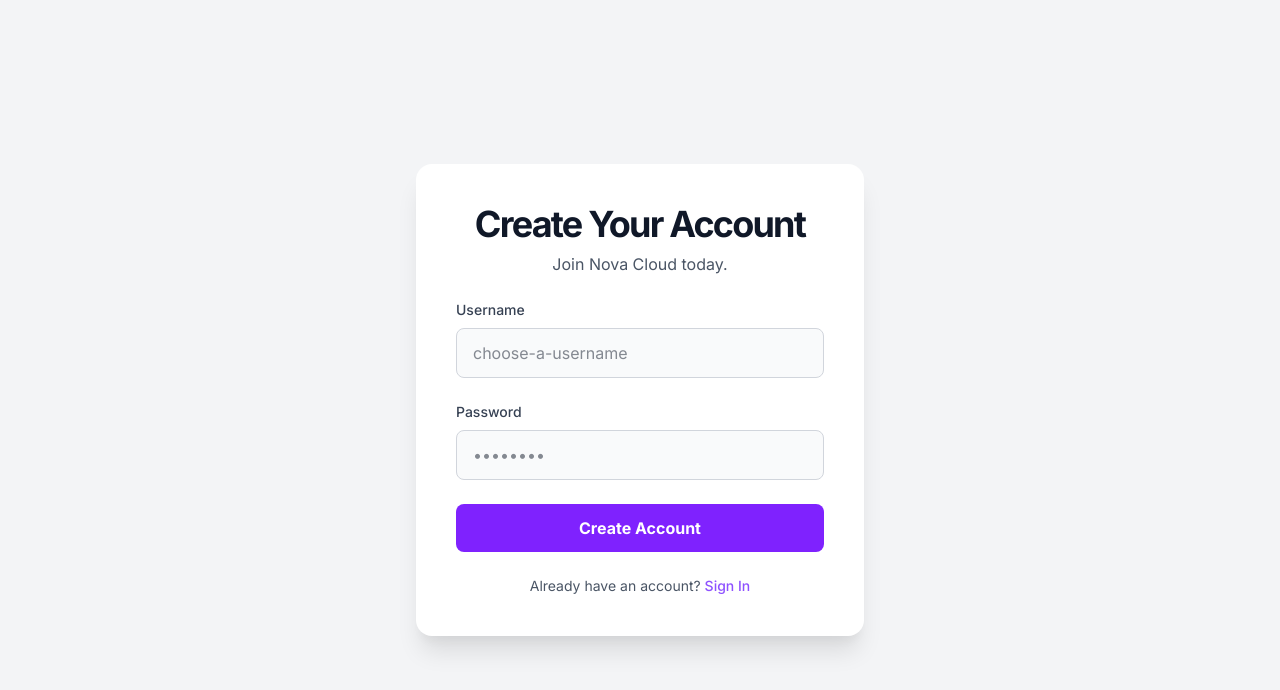
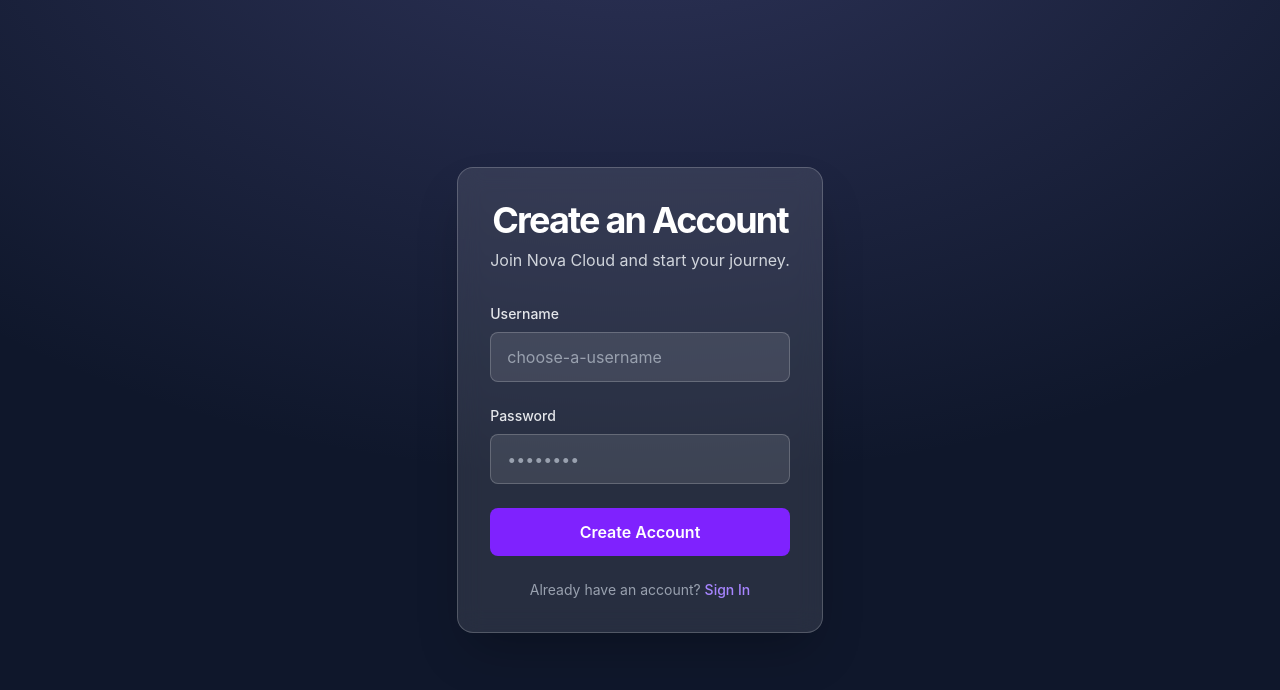
Before and after one commit to Sumire-Labs/Nova-Cloud, a Vue app in the folder nova-cloud-frontend/: page /register in a window 1280 px wide. Shown: the top 690 px of the page. Built offline with nearby package versions, Linux system fonts and the light colour scheme.

Commit message:
Development code: Nova Glass Implements a new GUI. part 1

```diff
--- a/nova-cloud-frontend/src/App.vue
+++ b/nova-cloud-frontend/src/App.vue
@@ -5,41 +5,38 @@ const route = useRoute()
 </script>
 
 <template>
-  <div class="app-container">
+  <div class="relative w-full h-screen overflow-hidden bg-slate-900">
+    <div class="absolute inset-0 bg-[radial-gradient(ellipse_80%_80%_at_50%_-20%,rgba(120,119,198,0.3),rgba(255,255,255,0))] animate-aurora"></div>
+
+    <main class="flex items-center justify-center w-full h-full">
       <router-view v-slot="{ Component }">
         <transition :name="route.meta.transition || 'fade'" mode="out-in">
-        <div :key="route.path" class="page">
+          <div :key="route.path">
             <component :is="Component" />
           </div>
         </transition>
       </router-view>
+    </main>
   </div>
 </template>
 
 <style>
-.app-container {
-  position: relative;
-  width: 100vw;
-  height: 100vh;
-  overflow: hidden;
-  background-color: #f0f2f5; /* Consistent background */
+/* Using a more specific selector to override default body styles if necessary */
+body, #app {
+  margin: 0;
+  padding: 0;
+  font-family: 'Inter', -apple-system, BlinkMacSystemFont, 'Segoe UI', Roboto, 'Helvetica Neue', Arial, sans-serif;
+  -webkit-font-smoothing: antialiased;
+  -moz-osx-font-smoothing: grayscale;
 }
 
-.page {
-  position: absolute;
-  width: 100%;
-  height: 100%;
-}
-
-/* --- Shared Axis (Z-axis) Transition --- */
+/* Shared Axis Transition (unchanged) */
 .shared-axis-forward-enter-active,
 .shared-axis-forward-leave-active,
 .shared-axis-backward-enter-active,
 .shared-axis-backward-leave-active {
-  transition: transform 0.5s cubic-bezier(0.4, 0, 0.2, 1), opacity 0.5s cubic-bezier(0.4, 0, 0.2, 1);
+  transition: transform 0.4s cubic-bezier(0.4, 0, 0.2, 1), opacity 0.4s cubic-bezier(0.4, 0, 0.2, 1);
 }
-
-/* Forward (e.g., Login -> Register) */
 .shared-axis-forward-enter-from {
   transform: translateX(30px);
   opacity: 0;
@@ -48,8 +45,6 @@ const route = useRoute()
   transform: translateX(-30px);
   opacity: 0;
 }
-
-/* Backward (e.g., Register -> Login) */
 .shared-axis-backward-enter-from {
   transform: translateX(-30px);
   opacity: 0;
@@ -59,4 +54,13 @@ const route = useRoute()
   opacity: 0;
 }
 
+/* Default fade for other transitions */
+.fade-enter-active,
+.fade-leave-active {
+  transition: opacity 0.3s ease;
+}
+.fade-enter-from,
+.fade-leave-to {
+  opacity: 0;
+}
 </style>
--- a/nova-cloud-frontend/src/views/LoginView.vue
+++ b/nova-cloud-frontend/src/views/LoginView.vue
@@ -3,6 +3,7 @@
 import { ref } from 'vue'
 import { useRouter } from 'vue-router'
 import axios from 'axios'
+import { animate, spring } from 'motion'
 
 const username = ref('')
 const password = ref('')
@@ -17,7 +18,6 @@ const handleSubmit = async () => {
       password: password.value,
     })
     console.log('Backend response:', response.data)
-    // On successful login, navigate to the main view
     router.push('/main')
   } catch (error: any) {
     console.error('Error during login:', error)
@@ -28,75 +28,70 @@ const handleSubmit = async () => {
     }
   }
 }
+
+const onButtonClick = (event: MouseEvent) => {
+  const button = event.currentTarget as HTMLElement
+  animate(button,
+    { scale: [1, 0.95, 1] },
+    { duration: 0.3, easing: spring({ stiffness: 300, damping: 15}) }
+  )
+}
 </script>
 
 <template>
-  <main class="flex items-center justify-center min-h-screen bg-gray-100 dark:bg-gray-900 font-sans">
-    <div class="w-full max-w-md p-10 space-y-6 bg-white dark:bg-gray-800 rounded-2xl shadow-xl">
-      <div class="text-center">
-        <h1 class="text-4xl font-bold tracking-tighter text-gray-900 dark:text-white">Welcome Back!</h1>
-        <p class="mt-2 text-gray-600 dark:text-gray-400">Sign in to access your cloud.</p>
+  <div class="relative w-full max-w-md mx-auto p-8 bg-white/10 backdrop-blur-md rounded-2xl border border-white/20 shadow-2xl">
+    <div class="text-center mb-8">
+      <h1 class="text-4xl font-bold tracking-tighter text-white">Welcome Back</h1>
+      <p class="mt-2 text-gray-300">Enter your credentials to access Nova Cloud.</p>
     </div>
 
     <form class="space-y-6" @submit.prevent="handleSubmit">
       <div>
-          <label for="username" class="block mb-2 text-sm font-medium text-gray-700 dark:text-gray-300">Username</label>
+        <label for="username" class="block mb-2 text-sm font-medium text-gray-200">Username</label>
         <input
           v-model="username"
           type="text"
           id="username"
-            class="block w-full px-4 py-3 border rounded-lg bg-gray-50 dark:bg-gray-700 border-gray-300 dark:border-gray-600 text-gray-900 dark:text-white focus:ring-violet-500 focus:border-violet-500 transition-all duration-300"
+          class="block w-full px-4 py-3 rounded-lg bg-white/10 border border-white/20 text-white placeholder-gray-400 focus:ring-2 focus:ring-violet-400 focus:border-violet-400 outline-none transition-all duration-300"
           placeholder="your-username"
           required
         />
       </div>
 
       <div>
-          <label for="password" class="block mb-2 text-sm font-medium text-gray-700 dark:text-gray-300">Password</label>
+        <label for="password" class="block mb-2 text-sm font-medium text-gray-200">Password</label>
         <input
           v-model="password"
           type="password"
           id="password"
-            class="block w-full px-4 py-3 border rounded-lg bg-gray-50 dark:bg-gray-700 border-gray-300 dark:border-gray-600 text-gray-900 dark:text-white focus:ring-violet-500 focus:border-violet-500 transition-all duration-300"
+          class="block w-full px-4 py-3 rounded-lg bg-white/10 border border-white/20 text-white placeholder-gray-400 focus:ring-2 focus:ring-violet-400 focus:border-violet-400 outline-none transition-all duration-300"
           placeholder="••••••••"
           required
         />
       </div>
 
-        <div v-if="errorMessage" class="p-3 text-sm text-red-700 bg-red-100 rounded-lg dark:bg-red-200 dark:text-red-800" role="alert">
+      <div v-if="errorMessage" class="p-3 text-sm text-red-300 bg-red-500/20 rounded-lg" role="alert">
         {{ errorMessage }}
       </div>
 
       <button
         type="submit"
-          class="w-full px-4 py-3 font-semibold text-white bg-violet-600 rounded-lg hover:bg-violet-700 focus:outline-none focus:ring-4 focus:ring-violet-400 dark:focus:ring-violet-800 transition-all duration-200 active:scale-95"
+        @click="onButtonClick"
+        class="w-full px-4 py-3 font-semibold text-white bg-violet-600 rounded-lg hover:bg-violet-700 focus:outline-none focus:ring-4 focus:ring-violet-500/50 transition-all duration-300 transform active:scale-95"
       >
         Sign In
       </button>
     </form>
 
-      <div class="text-center">
-        <p class="text-sm text-gray-600 dark:text-gray-400">
+    <div class="text-center mt-6">
+      <p class="text-sm text-gray-400">
         Don't have an account?
-          <router-link to="/register" class="font-medium text-violet-500 hover:underline">Register Now</router-link>
+        <router-link to="/register" class="font-medium text-violet-400 hover:underline">Register Now</router-link>
       </p>
     </div>
   </div>
-  </main>
 </template>
 
 <style scoped>
-@import url('https://fonts.googleapis.com/css2?family=Inter:wght@400;500;700;900&display=swap');
-
-.font-sans {
-  font-family: 'Inter', sans-serif;
-}
-
-.shadow-xl {
-  box-shadow: 0 20px 25px -5px rgba(0, 0, 0, 0.1), 0 10px 10px -5px rgba(0, 0, 0, 0.04);
-}
-
-.rounded-2xl {
-  border-radius: 1rem;
-}
+/* Scoped styles can be added here if needed, but most is handled by Tailwind */
 </style>
--- a/nova-cloud-frontend/src/views/RegisterView.vue
+++ b/nova-cloud-frontend/src/views/RegisterView.vue
@@ -3,6 +3,7 @@
 import { ref } from 'vue'
 import { useRouter } from 'vue-router'
 import axios from 'axios'
+import { animate, spring } from 'motion'
 
 const username = ref('')
 const password = ref('')
@@ -27,75 +28,70 @@ const handleSubmit = async () => {
     }
   }
 }
+
+const onButtonClick = (event: MouseEvent) => {
+  const button = event.currentTarget as HTMLElement
+  animate(button,
+    { scale: [1, 0.95, 1] },
+    { duration: 0.3, easing: spring({ stiffness: 300, damping: 15}) }
+  )
+}
 </script>
 
 <template>
-  <main class="flex items-center justify-center min-h-screen bg-gray-100 dark:bg-gray-900 font-sans">
-    <div class="w-full max-w-md p-10 space-y-6 bg-white dark:bg-gray-800 rounded-2xl shadow-xl">
-      <div class="text-center">
-        <h1 class="text-4xl font-bold tracking-tighter text-gray-900 dark:text-white">Create Your Account</h1>
-        <p class="mt-2 text-gray-600 dark:text-gray-400">Join Nova Cloud today.</p>
+  <div class="relative w-full max-w-md mx-auto p-8 bg-white/10 backdrop-blur-md rounded-2xl border border-white/20 shadow-2xl">
+    <div class="text-center mb-8">
+      <h1 class="text-4xl font-bold tracking-tighter text-white">Create an Account</h1>
+      <p class="mt-2 text-gray-300">Join Nova Cloud and start your journey.</p>
     </div>
 
     <form class="space-y-6" @submit.prevent="handleSubmit">
       <div>
-          <label for="username" class="block mb-2 text-sm font-medium text-gray-700 dark:text-gray-300">Username</label>
+        <label for="username" class="block mb-2 text-sm font-medium text-gray-200">Username</label>
         <input
           v-model="username"
           type="text"
           id="username"
-            class="block w-full px-4 py-3 border rounded-lg bg-gray-50 dark:bg-gray-700 border-gray-300 dark:border-gray-600 text-gray-900 dark:text-white focus:ring-violet-500 focus:border-violet-500 transition-all duration-300"
+          class="block w-full px-4 py-3 rounded-lg bg-white/10 border border-white/20 text-white placeholder-gray-400 focus:ring-2 focus:ring-violet-400 focus:border-violet-400 outline-none transition-all duration-300"
           placeholder="choose-a-username"
           required
         />
       </div>
 
       <div>
-          <label for="password" class="block mb-2 text-sm font-medium text-gray-700 dark:text-gray-300">Password</label>
+        <label for="password" class="block mb-2 text-sm font-medium text-gray-200">Password</label>
         <input
           v-model="password"
           type="password"
           id="password"
-            class="block w-full px-4 py-3 border rounded-lg bg-gray-50 dark:bg-gray-700 border-gray-300 dark:border-gray-600 text-gray-900 dark:text-white focus:ring-violet-500 focus:border-violet-500 transition-all duration-300"
+          class="block w-full px-4 py-3 rounded-lg bg-white/10 border border-white/20 text-white placeholder-gray-400 focus:ring-2 focus:ring-violet-400 focus:border-violet-400 outline-none transition-all duration-300"
           placeholder="••••••••"
           required
         />
       </div>
 
-        <div v-if="errorMessage" class="p-3 text-sm text-red-700 bg-red-100 rounded-lg dark:bg-red-200 dark:text-red-800" role="alert">
+      <div v-if="errorMessage" class="p-3 text-sm text-red-300 bg-red-500/20 rounded-lg" role="alert">
         {{ errorMessage }}
       </div>
 
       <button
         type="submit"
-          class="w-full px-4 py-3 font-semibold text-white bg-violet-600 rounded-lg hover:bg-violet-700 focus:outline-none focus:ring-4 focus:ring-violet-400 dark:focus:ring-violet-800 transition-all duration-200 active:scale-95"
+        @click="onButtonClick"
+        class="w-full px-4 py-3 font-semibold text-white bg-violet-600 rounded-lg hover:bg-violet-700 focus:outline-none focus:ring-4 focus:ring-violet-500/50 transition-all duration-300 transform active:scale-95"
       >
         Create Account
       </button>
     </form>
 
-      <div class="text-center">
-        <p class="text-sm text-gray-600 dark:text-gray-400">
+    <div class="text-center mt-6">
+      <p class="text-sm text-gray-400">
         Already have an account?
-          <router-link to="/" class="font-medium text-violet-500 hover:underline">Sign In</router-link>
+        <router-link to="/" class="font-medium text-violet-400 hover:underline">Sign In</router-link>
       </p>
     </div>
   </div>
-  </main>
 </template>
 
 <style scoped>
-@import url('https://fonts.googleapis.com/css2?family=Inter:wght@400;500;700;900&display=swap');
-
-.font-sans {
-  font-family: 'Inter', sans-serif;
-}
-
-.shadow-xl {
-  box-shadow: 0 20px 25px -5px rgba(0, 0, 0, 0.1), 0 10px 10px -5px rgba(0, 0, 0, 0.04);
-}
-
-.rounded-2xl {
-  border-radius: 1rem;
-}
+/* Scoped styles can be added here if needed */
 </style>
--- a/nova-cloud-frontend/tailwind.config.js
+++ b/nova-cloud-frontend/tailwind.config.js
@@ -1,12 +1,25 @@
 /** @type {import('tailwindcss').Config} */
-export default {
-  darkMode: 'class',
+module.exports = {
   content: [
     "./index.html",
     "./src/**/*.{vue,js,ts,jsx,tsx}",
   ],
   theme: {
-    extend: {},
+    extend: {
+      animation: {
+        'aurora': 'aurora 60s linear infinite',
+      },
+      keyframes: {
+        aurora: {
+          from: {
+            background-position: '0% 50%',
+          },
+          to: {
+            background-position: '200% 50%',
+          },
+        },
+      },
+    },
   },
   plugins: [],
 }
```
Lines whose indentation alone changed are shown as unchanged.
